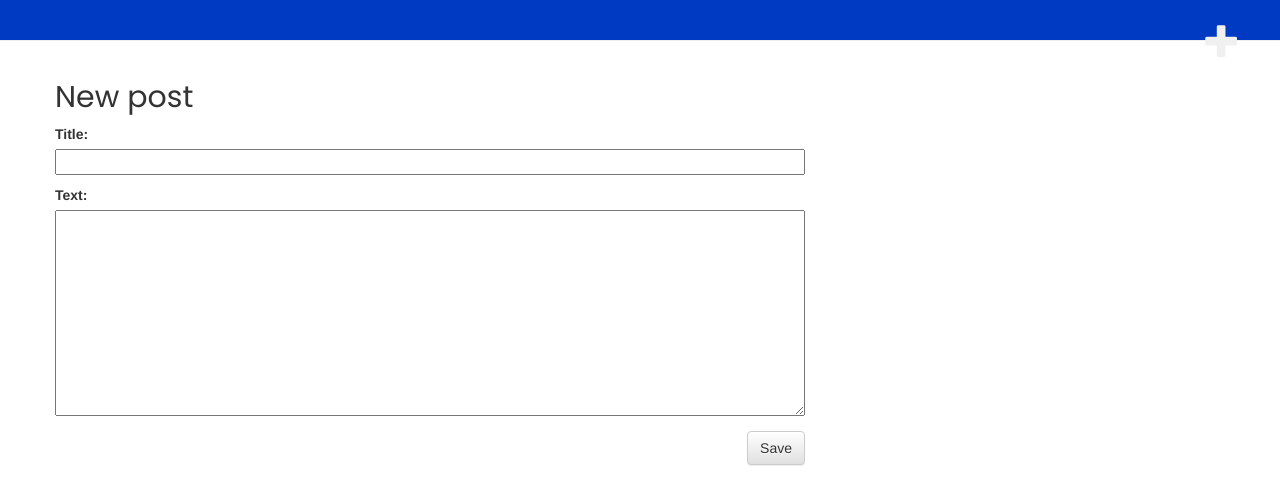
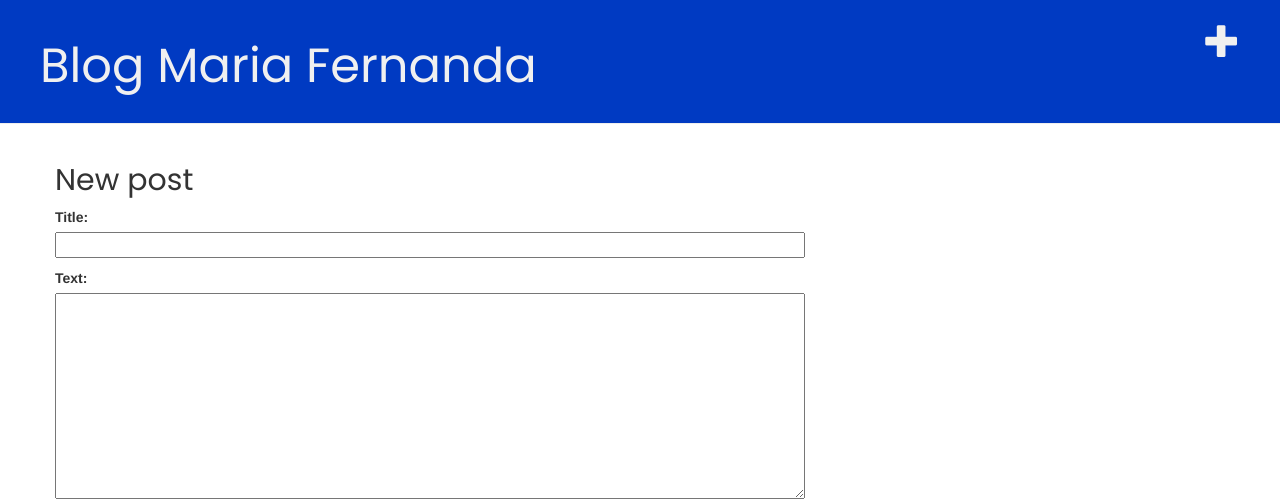
Before and after one commit to mfeeee/my_django_blog, a Django app: page /post/new/ in a window 1280 px wide. Shown: the top 503 px of the page. Run offline with Django 3.2, Linux system fonts and the light colour scheme; the visitor is signed in with stand-in values (Sample User, id 1); some libraries are stand-ins or nearby versions.

Commit message:
Adicionando Titulo do Blog DecTerceiro Commit

```diff
--- a/blog/templates/blog/base.html
+++ b/blog/templates/blog/base.html
@@ -12,6 +12,7 @@
         <div class="page-header">
             {% if user.is_authenticated %}
                 <a href="{% url 'post_new' %}" class="top-menu"><span class="glyphicon glyphicon-plus"></span></a>
+                <h1><a href="/">Blog Maria Fernanda</a></h1>
             {% endif %}
         </div>
         <div class="content container">
```
